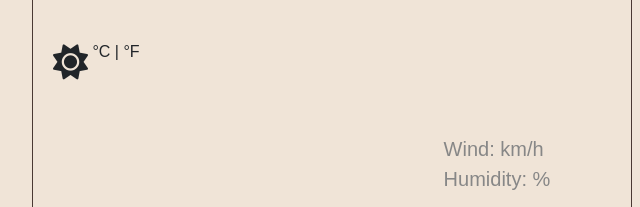
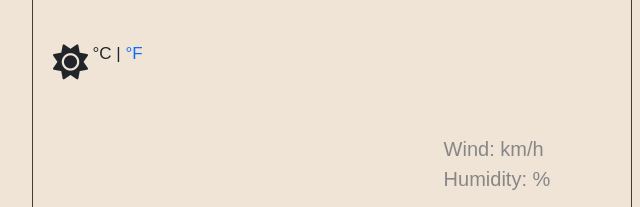
Before and after one commit to clarark/weather-app, a plain HTML site: page index.html in a window 1280 px wide. Shown: the part 321-528 px from the top of the page, 323-963 px from the left. Drawn offline with nearby package versions, Linux system fonts and the light colour scheme; no server answers.

Commit message:
added a link on fahrenheit

```diff
--- a/index.html
+++ b/index.html
@@ -45,7 +45,7 @@
             </span>
 
             <span class="degrees">
-                °C | °F
+                °C | <a href="#" class ="degree-fahrenheit">°F</a>
 
 
             </span>
--- a/src/style.css
+++ b/src/style.css
@@ -84,8 +84,9 @@ body{
 
 
   .degrees{
-    top: -18px;
+    top: -16px;
     position: relative;
+    font-size: 17px;
   }
 
   #description{
@@ -97,3 +98,7 @@ body{
   .overview{
     margin-bottom: 20px;
   }
+
+  .degree-fahrenheit{
+    text-decoration: none;
+  }
```
